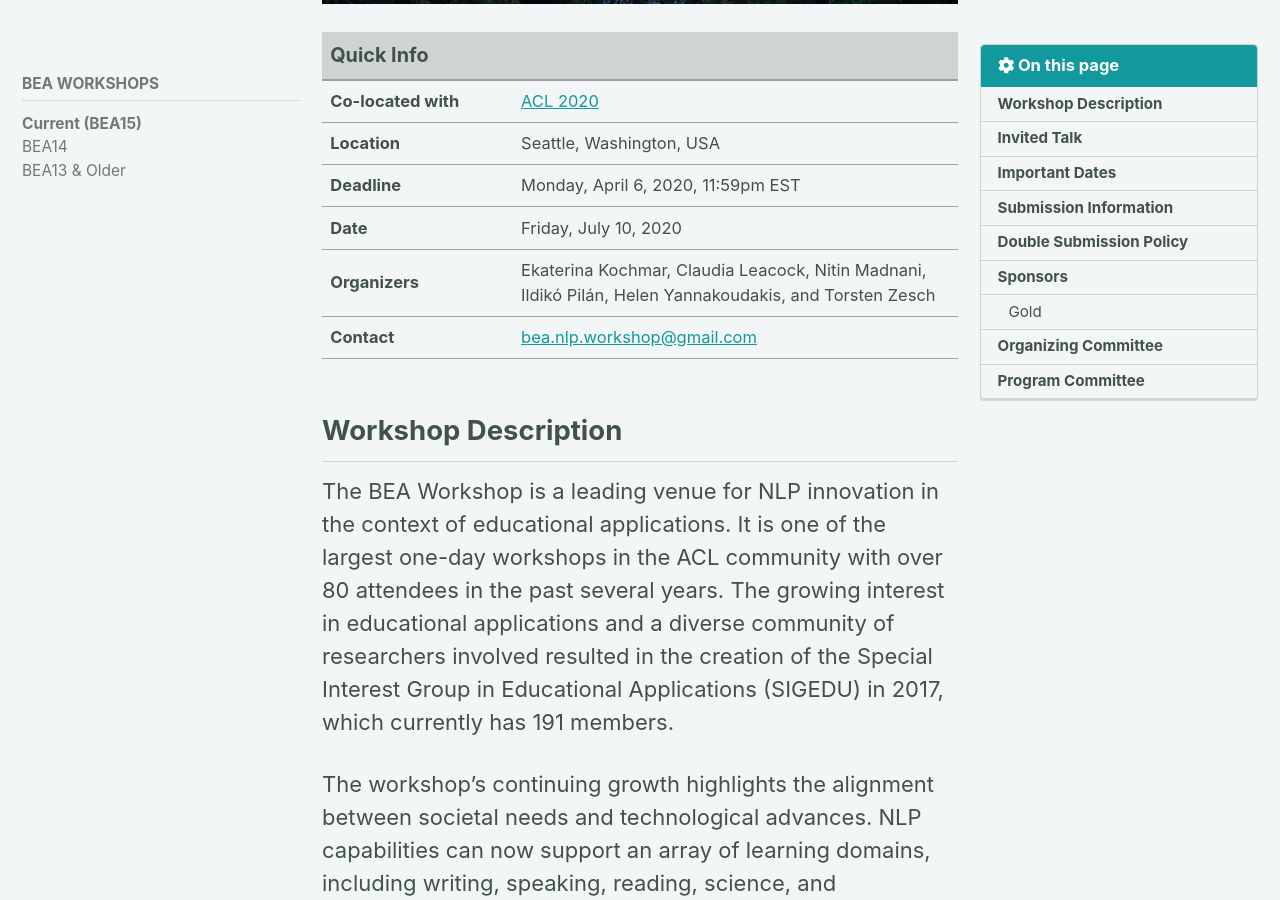
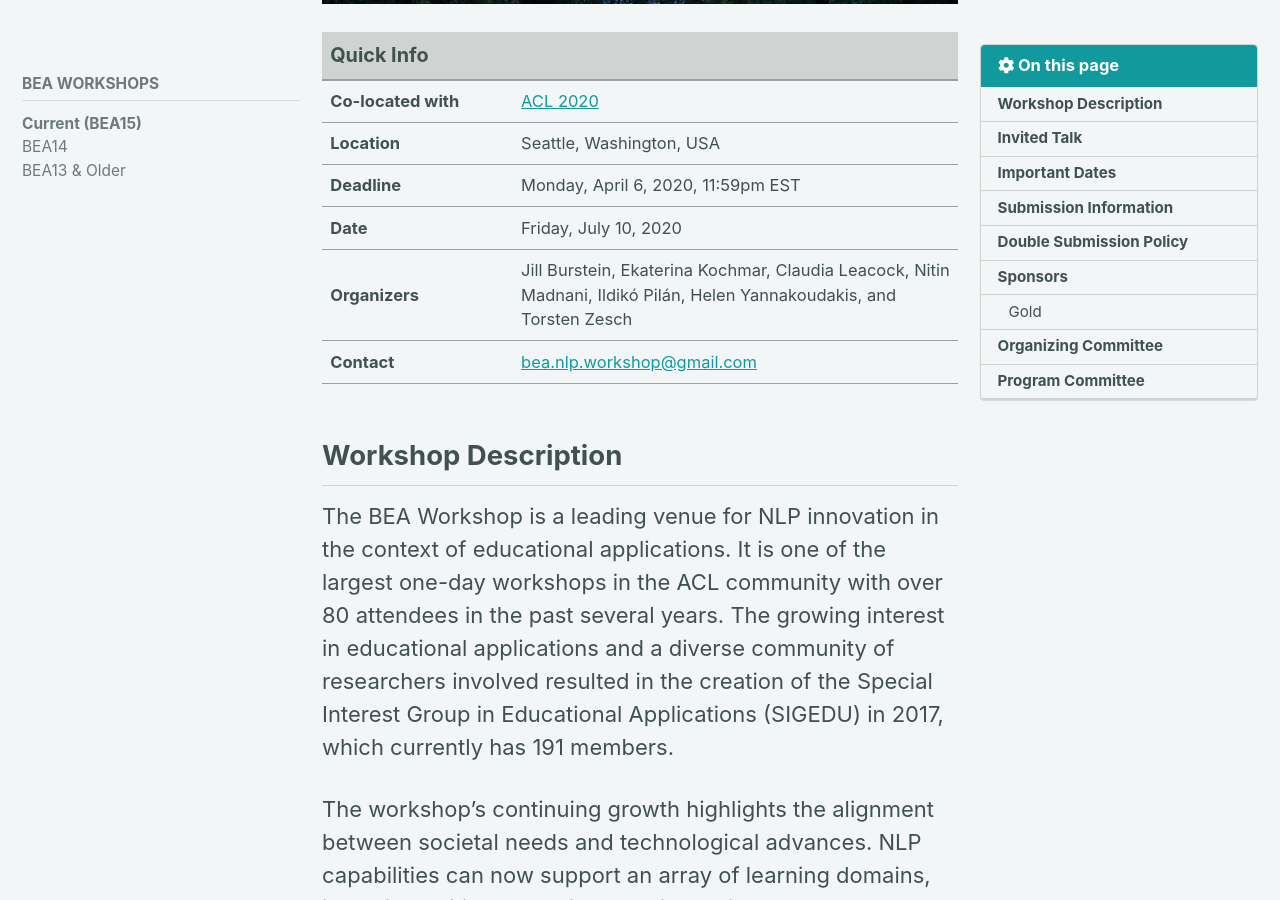
Before and after one commit to sigedu-org/website, a Jekyll site: the page built from _pages/bea/current.md, in a window 1280 px wide and 900 px high, scrolled down 547 px. Built offline with Jekyll 4.4.1, drawn with Linux system fonts in a browser that asks for light colours; cached includes are drawn as plain includes; nearby versions of some CDN libraries; some of the changed text lies outside the part shown.

Commit message:
Add jill to organizer list

```diff
--- a/_pages/bea/current.md
+++ b/_pages/bea/current.md
@@ -43,7 +43,7 @@ gold:
         </tr>
         <tr>
             <td><strong>Organizers</strong></td>
-            <td>Ekaterina Kochmar, Claudia Leacock, Nitin Madnani, Ildikó Pilán, Helen Yannakoudakis, and Torsten Zesch</td>
+            <td>Jill Burstein, Ekaterina Kochmar, Claudia Leacock, Nitin Madnani, Ildikó Pilán, Helen Yannakoudakis, and Torsten Zesch</td>
         </tr>
         <tr>
             <td><strong>Contact</strong></td>
@@ -130,6 +130,7 @@ Papers being submitted both to BEA and another conference or workshop must:
 
 ## Organizing Committee
 
+- [Jill Burstein](https://sites.google.com/site/jbursteinets/), Educational Testing Service
 - [Ekaterina Kochmar](https://www.cl.cam.ac.uk/~ek358/), University of Cambridge
 - [Claudia Leacock](https://www.linkedin.com/in/claudialeacockphd/), Grammarly
 - [Nitin Madnani](https://desilinguist.org), Educational Testing Service
```
